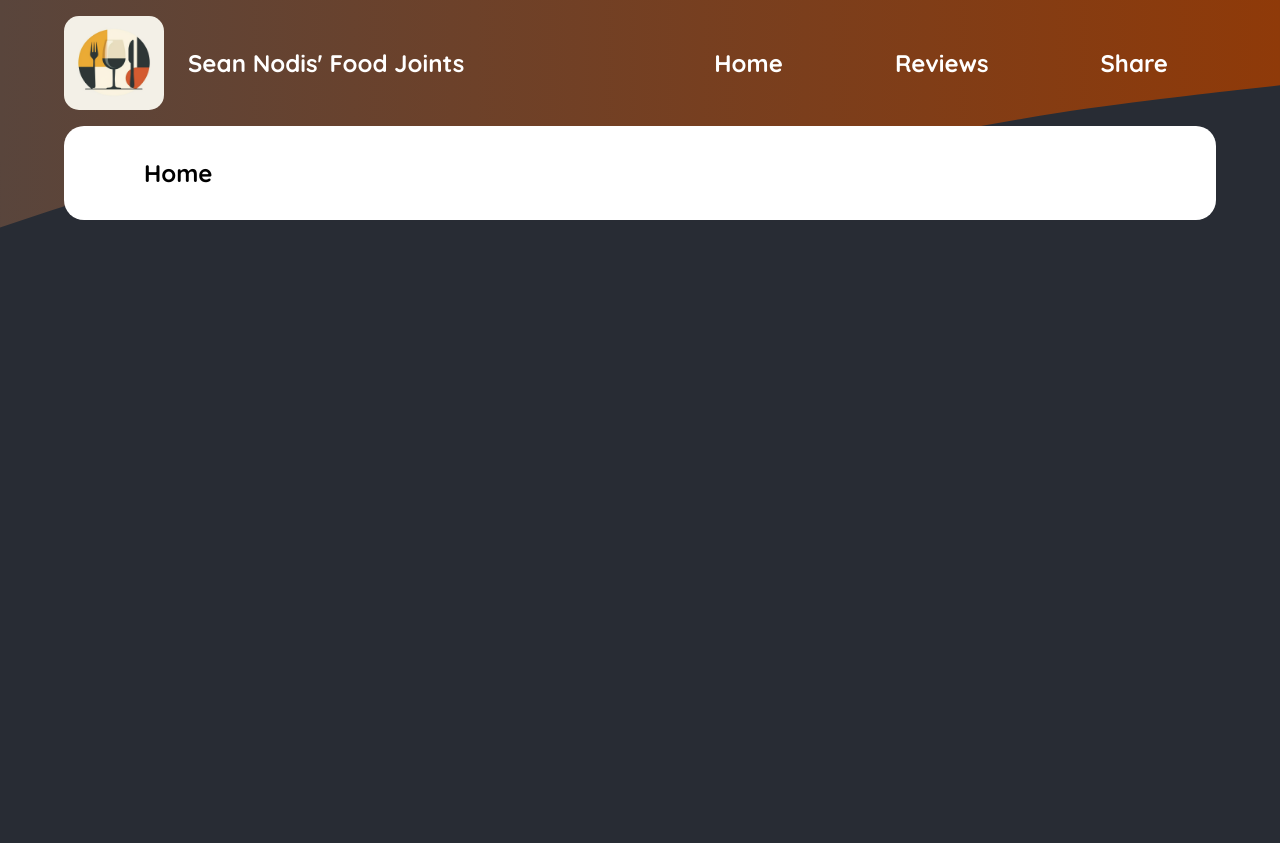
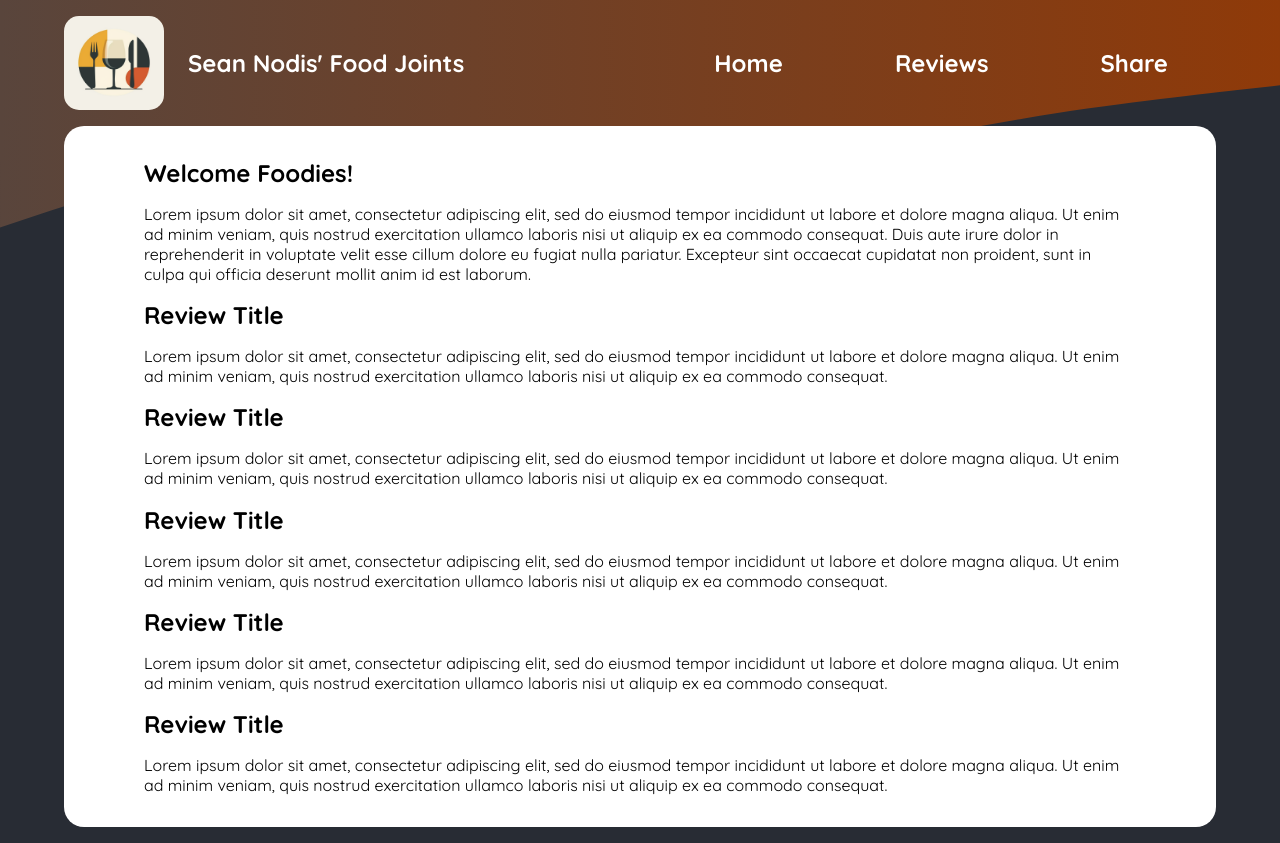
Before and after one commit to sean-xiao-zhao7/nextjs-meals, a Next.js app: page / in a window 1280 px wide. Before the commit the page ends 800 px from the top, so only its background shows below. Built offline with nearby package versions, Linux system fonts and the light colour scheme.

Commit message:
Add ReviewPreview component

```diff
--- a/app/layout.tsx
+++ b/app/layout.tsx
@@ -11,7 +11,7 @@ import "./styles/headings/headings.css";
 import mainLogo from "@/assets/logo_sean.png";
 
 export const metadata = {
-    title: "Sean Nodis' Food Blog",
+    title: "Sean Nodis' Food Joints",
     description: "Joints worth licking.",
 };
 
--- a/app/page.tsx
+++ b/app/page.tsx
@@ -1,7 +1,25 @@
+import ReviewPreview from "@/components/reviews/ReviewPreview";
+
 export default function App() {
     return (
         <main>
-            <h1>Home</h1>
+            <h1>Welcome Foodies!</h1>
+            <p>
+                Lorem ipsum dolor sit amet, consectetur adipiscing elit, sed do
+                eiusmod tempor incididunt ut labore et dolore magna aliqua. Ut
+                enim ad minim veniam, quis nostrud exercitation ullamco laboris
+                nisi ut aliquip ex ea commodo consequat. Duis aute irure dolor
+                in reprehenderit in voluptate velit esse cillum dolore eu fugiat
+                nulla pariatur. Excepteur sint occaecat cupidatat non proident,
+                sunt in culpa qui officia deserunt mollit anim id est laborum.
+            </p>
+            <div>
+                <ReviewPreview />
+                <ReviewPreview />
+                <ReviewPreview />
+                <ReviewPreview />
+                <ReviewPreview />
+            </div>
         </main>
     );
 }
--- /dev/null
+++ b/components/reviews/ReviewPreview.tsx
@@ -0,0 +1,15 @@
+const ReviewPreview = () => {
+    return (
+        <div>
+            <h1>Review Title</h1>
+            <p>
+                Lorem ipsum dolor sit amet, consectetur adipiscing elit, sed do
+                eiusmod tempor incididunt ut labore et dolore magna aliqua. Ut
+                enim ad minim veniam, quis nostrud exercitation ullamco laboris
+                nisi ut aliquip ex ea commodo consequat.
+            </p>
+        </div>
+    );
+};
+
+export default ReviewPreview;
```
